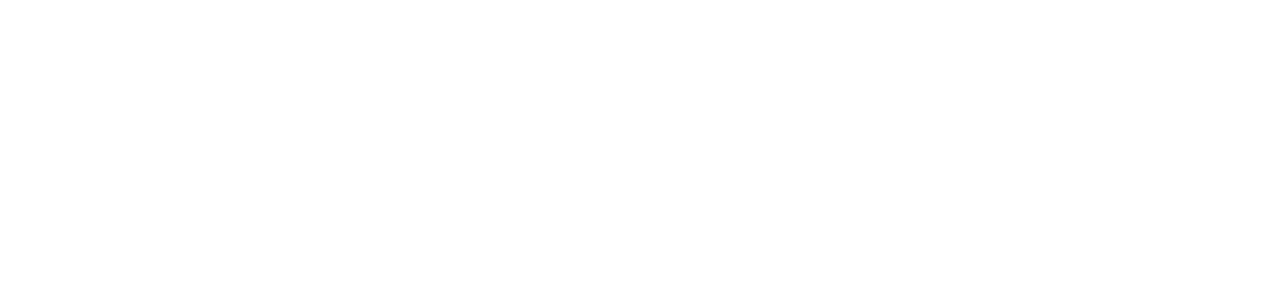
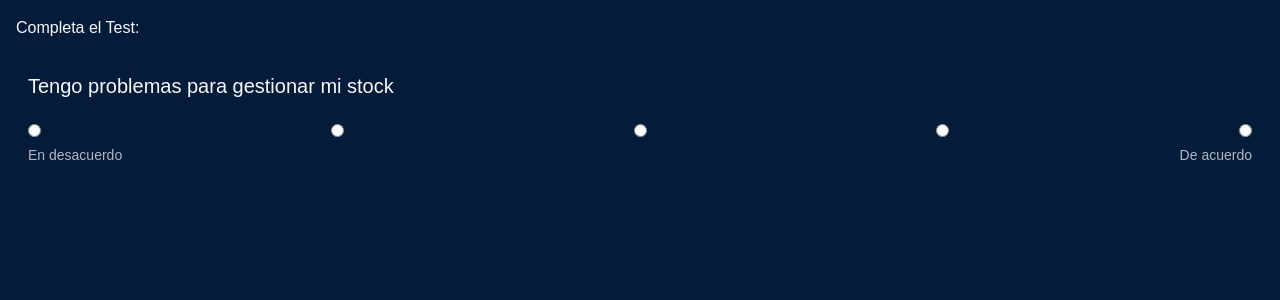
Before and after one commit to brutalkingran/patrician-software, a React (Vite) app: page /test in a window 1280 px wide. Before the commit this address had no page. Shown: the top 300 px of the page. Built offline with nearby package versions, Linux system fonts and the light colour scheme.

Commit message:
página de cuestionario añadida

```diff
--- /dev/null
+++ b/src/components/ui/QuestionComponent.jsx
@@ -0,0 +1,24 @@
+const QuestionComponent = ({ question, Qname }) => {
+  return (
+    <section className="w-full flex-shrink-0 p-4 bg-ps-blue rounded-2xl">
+      <h2 className="text-xl mb-6">{question}</h2>
+
+      <div
+        className="flex justify-between mb-2"
+      >
+        <input type="radio" name={Qname} value={-2} />
+        <input type="radio" name={Qname} value={-1} />
+        <input type="radio" name={Qname} value={0} />
+        <input type="radio" name={Qname} value={1} />
+        <input type="radio" name={Qname} value={2} />
+      </div>
+
+      <div className="flex justify-between text-sm opacity-70">
+        <span>En desacuerdo</span>
+        <span>De acuerdo</span>
+      </div>
+    </section>
+  )
+}
+
+export default QuestionComponent;
--- /dev/null
+++ b/src/pages/ClientFormPage.jsx
@@ -0,0 +1,24 @@
+import { useState } from "react";
+import QuestionComponent from "../components/ui/QuestionComponent";
+
+const ClientFormPage = () => {
+  const [current, setCurrent] = useState(0)
+
+  return (
+    <main className="bg-ps-blue min-h-screen overflow-hidden">
+      <h1 className="p-4">Completa el Test:</h1>
+
+      <form id="quiz" className="overflow-hidden px-3">
+        <div className="flex transition-transform duration-500"
+          style={{ transform: `translateX(-${current * 100}vw)` }}>
+          <QuestionComponent question="Tengo problemas para gestionar mi stock" Qname="stock" />
+          <QuestionComponent question="No manejo un buen control de los datos" Qname="control" />
+          <QuestionComponent question="Quiero que más gente conozca mi negocio" Qname="alcance" />
+          <QuestionComponent question="Quiero mejorar mi negocio" Qname="mejora" />
+        </div>
+      </form>
+    </main>
+  )
+}
+
+export default ClientFormPage;
--- a/src/router/AppRouter.jsx
+++ b/src/router/AppRouter.jsx
@@ -3,6 +3,7 @@
 // import NotFound from "../pages/NotFound";
 // import ForbiddenPage from "../pages/ForbiddenPage";
 import MainPage from "../pages/MainPage";
+import ClientFormPage from "../pages/ClientFormPage";
 
 const AppRouter = () => {
   return (
@@ -11,6 +12,7 @@
       <Route index element={<MainPage />} />
       {/* <Route path="about" element={<About />} /> */}
       {/* <Route path="contact" element={<Contact />} /> */}
+      <Route path="test" element={<ClientFormPage />} />
 
       {/* Redirects */}
       {/* <Route path="not-found" element={<NotFound />} /> */}
```
